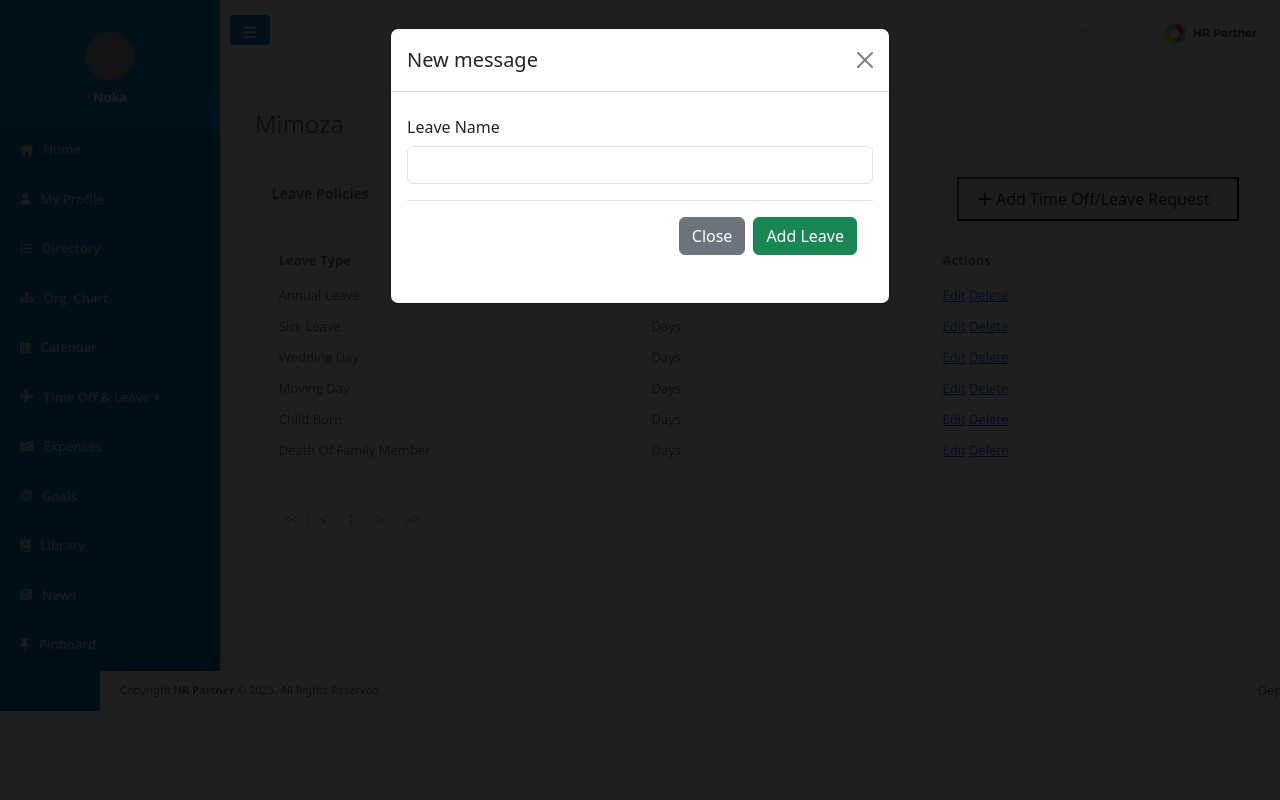
After one commit to AlbinSmajli22/HrSystem, a PHP site: page /pages/configureLeaves.php in a window 1280 px wide, after a click on "Add Time Off/Leave Request". The commit adds this page. Run offline with PHP 8.4, Linux system fonts and the light colour scheme; a user stored in the database is signed in; data comes from the database, SQL or seed files in the repository; some libraries are stand-ins or nearby versions; grey boxes are pictures that could not be loaded.

Commit message:
Leave type crud
DONE

```diff
--- /dev/null
+++ b/pages/configureLeaves.php
@@ -0,0 +1,230 @@
+<?php
+require_once '../config.php';
+session_start();
+$userId = $_SESSION['user_id'];
+$companyId = $_SESSION['company'];
+
+
+if (isset($_POST['AddLeave'])) {
+    $time_off = $_POST['time_off'];
+    $company_id = $_POST['company_id'];
+
+    $insertLeave = "INSERT INTO timeofftype VALUES(null,:time_off, :company_id)";
+
+    $prep = $con->prepare($insertLeave);
+    $prep->bindParam(':time_off', $time_off);
+    $prep->bindParam(':company_id', $company_id);
+    $prep->execute();
+
+}
+if (isset($_POST['editLeave'])) {
+    $id = $_POST['id'];
+    $time_off = $_POST['time_off'];
+    $company_id = $_POST['company_id'];
+
+    $insertLeave = "UPDATE timeofftype SET id=:id, time_off=:time_off, company_id=:company_id WHERE id=:id";
+
+    $prep = $con->prepare($insertLeave);
+    $prep->bindParam(':id', $id);
+    $prep->bindParam(':time_off', $time_off);
+    $prep->bindParam(':company_id', $company_id);
+    $prep->execute();
+
+}
+
+if (isset($_GET['page'])) {
+    $page = $_GET['page'];
+} else {
+    $page = 1;
+}
+$limit = 10;
+$start = ($page - 1) * $limit;
+$next = $page + 1;
+$previous = $page - 1;
+
+
+$leaveTypeQuery = "SELECT id, time_off
+        FROM timeofftype
+        WHERE company_id = :companyId
+        LIMIT $start , $limit
+    ";
+$stmt = $con->prepare($leaveTypeQuery);
+$stmt->bindParam(':companyId', $companyId, PDO::PARAM_INT);
+$stmt->execute();
+$leaveTypes = $stmt->fetchAll(PDO::FETCH_ASSOC);
+
+$leaveTypeCount = "SELECT id, time_off
+        FROM timeofftype
+        WHERE company_id = :companyId
+
+    ";
+$prep = $con->prepare($leaveTypeCount);
+$prep->bindParam(':companyId', $companyId, PDO::PARAM_INT);
+$prep->execute();
+$total_datas = $prep->rowCount();
+
+$total_page = ceil($total_datas / $limit);
+
+?>
+
+<head>
+    <meta charset="UTF-8">
+    <meta name="viewport" content="width=device-width, initial-scale=1.0">
+    <link rel="stylesheet" href="../css/requsetHistory.css">
+    <script src="https://kit.fontawesome.com/3d560ffcbd.js" crossorigin="anonymous"></script>
+
+    <script src="https://cdn.jsdelivr.net/npm/bootstrap@5.3.3/dist/js/bootstrap.bundle.min.js"
+        integrity="sha384-YvpcrYf0tY3lHB60NNkmXc5s9fDVZLESaAA55NDzOxhy9GkcIdslK1eN7N6jIeHz"
+        crossorigin="anonymous"></script>
+
+    <link href="https://cdn.jsdelivr.net/npm/bootstrap@5.3.3/dist/css/bootstrap.min.css" rel="stylesheet"
+        integrity="sha384-QWTKZyjpPEjISv5WaRU9OFeRpok6YctnYmDr5pNlyT2bRjXh0JMhjY6hW+ALEwIH" crossorigin="anonymous">
+
+    <script src="https://cdn.jsdelivr.net/npm/bootstrap@5.3.1/dist/js/bootstrap.bundle.min.js"
+        integrity="sha384-HwwvtgBNo3bZJJLYd8oVXjrBZt8cqVSpeBNS5n7C8IVInixGAoxmnlMuBnhbgrkm"
+        crossorigin="anonymous"></script>
+    <script src="https://cdn.jsdelivr.net/npm/@popperjs/core@2.11.8/dist/umd/popper.min.js"
+        integrity="sha384-I7E8VVD/ismYTF4hNIPjVp/Zjvgyol6VFvRkX/vR+Vc4jQkC+hVqc2pM8ODewa9r"
+        crossorigin="anonymous"></script>
+    <script src="https://cdn.jsdelivr.net/npm/bootstrap@5.3.1/dist/js/bootstrap.min.js"
+        integrity="sha384-Rx+T1VzGupg4BHQYs2gCW9It+akI2MM/mndMCy36UVfodzcJcF0GGLxZIzObiEfa"
+        crossorigin="anonymous"></script>
+</head>
+
+<body>
+    <div>
+        <?php include '../template/sidebar.php' ?>
+    </div>
+    <div class="content">
+        <?php include '../template/navbar.php' ?>
+        <div class="requestHead">
+            <?php echo "<h2>" . $_SESSION['company_name'] . "</h2>"; ?>
+        </div>
+        <div class="requestBody">
+            <div class="requestTableHead">
+                <h5>
+                    Leave Policies
+                </h5>
+                <button>
+                    <a href="" class="btn btn-xs rounded-circle m-l-sm me-2" data-bs-toggle="modal"
+                        data-bs-target="#addLeaveModal">
+                        <i class="fa fa-plus"></i> Add Time Off/Leave Request
+                    </a>
+                </button>
+                <div class="modal fade" id="addLeaveModal" tabindex="-1" aria-labelledby="addLeaveModalLabel"
+                    aria-hidden="true">
+                    <div class="modal-dialog">
+                        <div class="modal-content">
+                            <div class="modal-header">
+                                <h1 class="modal-title fs-5" id="addLeaveModalLabel">New message</h1>
+                                <button type="button" class="btn-close" data-bs-dismiss="modal"
+                                    aria-label="Close"></button>
+                            </div>
+                            <div class="modal-body">
+                                <form action="" method="POST">
+                                    <div class="mb-3">
+                                        <label for="name" class="col-form-label">Leave Name</label>
+                                        <input type="text" class="form-control" name="time_off" id="name">
+                                    </div>
+                                    <div class="modal-footer">
+                                        <input type="hidden" class="form-control" name="company_id" id="company_id"
+                                            value="<?= $companyId ?>">
+                                        <button type="button" class="btn btn-secondary"
+                                            data-bs-dismiss="modal">Close</button>
+                                        <button type="submit" name="AddLeave" class="btn btn-success">Add Leave</button>
+                                    </div>
+                                </form>
+                            </div>
+                        </div>
+                    </div>
+                </div>
+            </div>
+            <div class="requestTableBody">
+                <table class="recentLeave">
+                    <thead>
+                        <tr>
+
+                            <th>Leave Type</th>
+                            <th>Units</th>
+                            <th>Actions</th>
+
+                        </tr>
+                    </thead>
+                    <tbody>
+                        <?php foreach ($leaveTypes as $leaveType): ?>
+                            <tr>
+                                <td><?= $leaveType['time_off'] ?></td>
+                                <td>Days</td>
+                                <td>
+                                    <a href="" data-bs-toggle="modal" data-bs-target="#editModal<?php echo $leaveType['id']; ?>"
+                                        data-bs-whatever="@mdo">Edit</a>
+                                    <a href="deleteLeave.php?leave_id=<?= $leaveType['id']; ?>">Delete</a>
+                                </td>
+                                <div class="modal fade" id="editModal<?php echo $leaveType['id']; ?>" tabindex="-1"
+                                    aria-labelledby="editModalLabel" aria-hidden="true">
+                                    <div class="modal-dialog">
+                                        <div class="modal-content">
+                                            <div class="modal-header">
+                                                <h1 class="modal-title fs-5" id="editModalLabel">New message</h1>
+                                                <button type="button" class="btn-close" data-bs-dismiss="modal"
+                                                    aria-label="Close"></button>
+                                            </div>
+                                            <div class="modal-body">
+                                                <form action="" method="POST">
+                                                    <div class="mb-3">
+                                                        <input type="hidden" class="form-control" name="id" id="id" value="<?= $leaveType['id'] ?>">
+                                                    </div>
+                                                    <div class="mb-3">
+                                                        <label for="name" class="col-form-label">Leave Name</label>
+                                                        <input type="text" class="form-control" name="time_off" id="name" value="<?= $leaveType['time_off'] ?>">
+                                                    </div>
+                                                    <div class="modal-footer">
+                                                        <input type="hidden" class="form-control" name="company_id"
+                                                            id="company_id" value="<?= $companyId ?>">
+                                                        <button type="button" class="btn btn-secondary"
+                                                            data-bs-dismiss="modal">Close</button>
+                                                        <button type="submit" name="editLeave" class="btn btn-success">Edit
+                                                            Leave</button>
+                                                    </div>
+                                                </form>
+                                            </div>
+                                        </div>
+                                    </div>
+                                </div>
+                            </tr>
+                        <?php endforeach; ?>
+                    </tbody>
+                </table>
+                <div class="paginationn">
+                    <ul>
+                        <li><a href="configureLeaves.php?page=1">
+                                << </a>
+                        </li>
+                        <li><a href="configureLeaves.php?page=<?php echo $previous == 0 ? 1 : $previous ?>">
+                                < </a>
+                        </li>
+                        <?php for ($i = 1; $i <= $total_page; $i++) {
+                            $current_page = $page;
+                            $previous_2 = $current_page - 2;
+                            $next_2 = $current_page + 2;
+                            if ($i >= $previous_2 && $i <= $next_2) {
+                                ?>
+                                <li><a href="configureLeaves.php?page=<?php echo $i ?>"><?php echo $i ?></a></li>
+                            <?php }
+                        } ?>
+                        <li><a
+                                href="configureLeaves.php?page=<?php echo $next > $total_page ? $total_page : $next ?>">></a>
+                        </li>
+                        <li><a href="configureLeaves.php?page=<?php echo $total_page ?>">>></a></li>
+                    </ul>
+                </div>
+                <div>
+
+                </div>
+            </div>
+        </div>
+        <?php include '../template/footer.php'; ?>
+    </div>
+</body>
+
+</html>
--- a/pages/directory.php
+++ b/pages/directory.php
@@ -359,8 +359,6 @@ integrity="sha384-QWTKZyjpPEjISv5WaRU9OFeRpok6YctnYmDr5pNlyT2bRjXh0JMhjY6hW+ALEw
                 <td>
                   <button type="button" id="edit" class="btn btn-xs btn-outline-info rounded-circle m-l-sm me-2"  data-bs-toggle="modal"
                   data-bs-target="#editModal<?php echo $data['user_id']; ?>" data-bs-whatever="@mdo"><i class="fa fa-edit"></i>
-
-
                   </button>
                   <button type="button" class="btn btn-xs btn-outline-danger rounded-circle m-l-sm"> <i class="fa fa-trash"></i>
                     <a  href="deleteDirectory.php?user_id=<?= $data['user_id']; ?>"> </a>
--- a/template/sidebar.php
+++ b/template/sidebar.php
@@ -59,7 +59,7 @@ $userImages = $prep->fetchAll();
                     <a href="approverequest.php"> <i class="fa fa-plane"></i> Requests</a>
                     <a href="requesthistory.php"><i class="fa-solid fa-rectangle-list"></i> Availability</a>
                     <a onclick="myFunctionTwo()" class="Leavebtn"><i class="fa-solid fa-pencil"></i> Bulk Update <i class="fa-solid fa-caret-right"></i></a>
-                    <a href="requesthistory.php"><i class="fa-solid fa-gear"></i> Configure</a>
+                    <a href="configureLeaves.php"><i class="fa-solid fa-gear"></i> Configure</a>
                     <div id="leaveConfigure" class="leave-dropdown-content">
                         <a href="balances.php"> <i class="fa-solid fa-calculator"></i> Balances</a>
                         <a href="allowance.php"><i class="fa-solid fa-hourglass-half"></i> Allowances</a>
```
Also changed, not shown: pages/deleteLeave.php (added, +20 -0 lines), template/header.php (+39 -0 lines).
